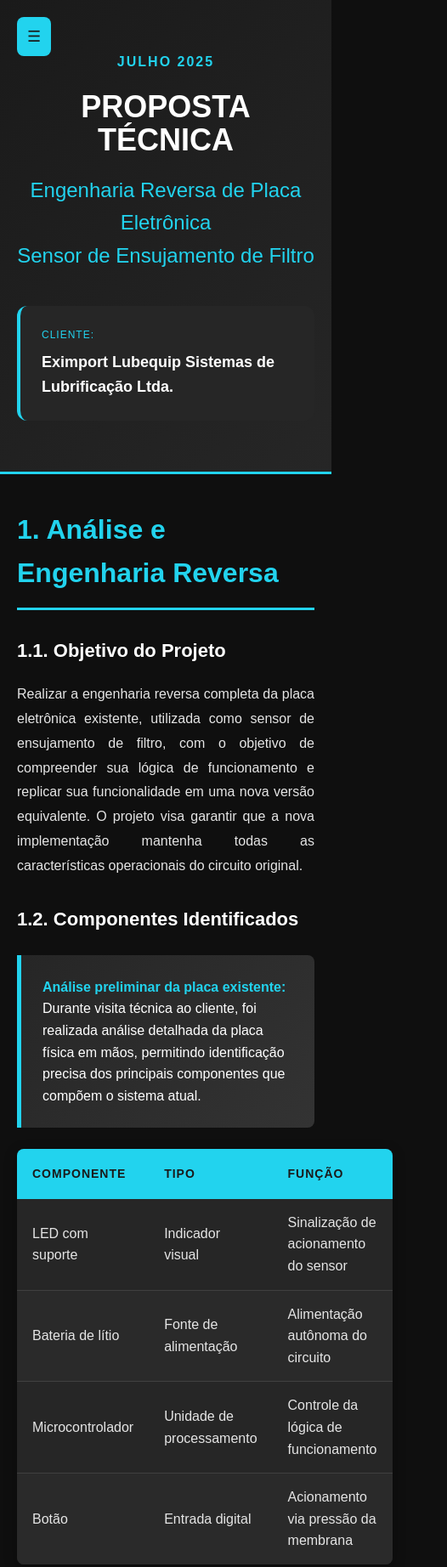
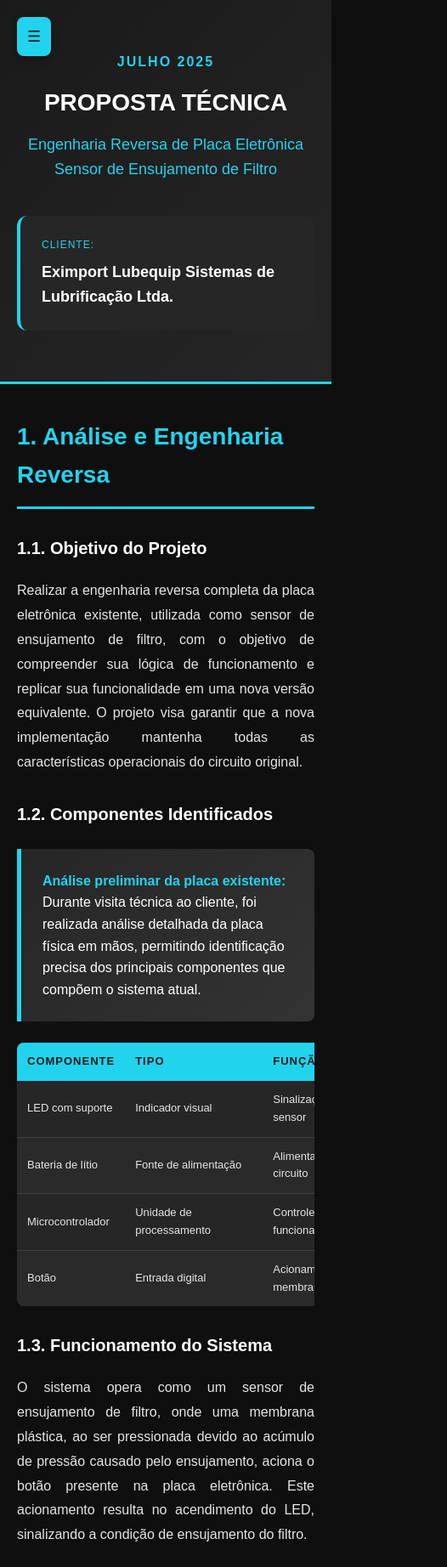
Before and after one commit to JosehL7/proposta_comercial_0002_2025, a plain HTML site: page index.html in a window 390 px wide. Shown: the top 1844 px of the page at 85% size, 526 px wide, since content can reach past the window. Drawn offline with Linux system fonts and the light colour scheme.

Commit message:
Update index.html
responsividade

```diff
--- a/index.html
+++ b/index.html
@@ -246,13 +246,21 @@
             color: #22d3ee;
         }
 
+        /* Container para tabelas responsivas */
+        .table-responsive {
+            overflow-x: auto; /* Permite rolagem horizontal */
+            -webkit-overflow-scrolling: touch; /* Rolagem suave em iOS */
+            width: 100%; /* Garante que o container ocupe a largura total */
+            margin: 25px 0; /* Ajusta a margem para o container */
+        }
+
         .specs-table {
-            width: 100%;
+            width: 100%; /* A tabela deve ocupar 100% do seu container */
+            min-width: 600px; /* Define uma largura mínima para a tabela em telas pequenas */
             border-collapse: collapse;
-            margin: 25px 0;
             background: #262626;
             border-radius: 8px;
-            overflow: hidden;
+            overflow: hidden; /* Garante que o border-radius seja aplicado */
             box-shadow: 0 4px 15px rgba(0,0,0,0.3);
         }
 
@@ -432,6 +440,12 @@
             border-radius: 8px;
             cursor: pointer;
             font-size: 18px;
+            box-shadow: 0 4px 10px rgba(0,0,0,0.3);
+            transition: transform 0.2s ease;
+        }
+
+        .menu-toggle:active {
+            transform: scale(0.95);
         }
 
         /* Responsivo */
@@ -465,6 +479,10 @@
                 font-size: 36px;
             }
 
+            .hero-subtitle {
+                font-size: 20px;
+            }
+
             .commercial-section {
                 padding: 30px 20px;
             }
@@ -477,6 +495,43 @@
             .timeline-number {
                 margin-right: 0;
                 margin-bottom: 15px;
+            }
+
+            .specs-table th,
+            .specs-table td {
+                padding: 12px; /* Reduz o padding das células da tabela */
+                font-size: 13px; /* Reduz o tamanho da fonte da tabela */
+            }
+
+            .contact-info {
+                grid-template-columns: 1fr; /* Empilha os itens de contato em uma única coluna */
+            }
+        }
+
+        @media (max-width: 480px) {
+            .hero-title {
+                font-size: 28px;
+            }
+
+            .hero-subtitle {
+                font-size: 18px;
+            }
+
+            .section-title {
+                font-size: 28px;
+            }
+
+            .subsection-title {
+                font-size: 20px;
+            }
+
+            .price-highlight {
+                font-size: 28px;
+                padding: 30px;
+            }
+
+            .specs-table {
+                min-width: 500px; /* Garante que a tabela ainda tenha uma largura mínima para rolagem */
             }
         }
 
@@ -591,6 +646,7 @@
                     <strong>Análise preliminar da placa existente:</strong> Durante visita técnica ao cliente, foi realizada análise detalhada da placa física em mãos, permitindo identificação precisa dos principais componentes que compõem o sistema atual.
                 </div>
 
+                <div class="table-responsive">
                     <table class="specs-table">
                         <thead>
                             <tr>
@@ -622,6 +678,7 @@
                             </tr>
                         </tbody>
                     </table>
+                </div>
 
                 <h3 class="subsection-title">1.3. Funcionamento do Sistema</h3>
                 <div class="text-content">
@@ -672,6 +729,7 @@
                     Com base na análise da placa original, a nova versão será desenvolvida mantendo as mesmas especificações funcionais, porém com possíveis melhorias na implementação, utilizando componentes atuais e técnicas modernas de desenvolvimento eletrônico.
                 </div>
 
+                <div class="table-responsive">
                     <table class="specs-table">
                         <thead>
                             <tr>
@@ -708,6 +766,7 @@
                             </tr>
                         </tbody>
                     </table>
+                </div>
 
                 <h3 class="subsection-title">2.2. Arquitetura do Sistema</h3>
                 <div class="text-content">
@@ -766,6 +825,7 @@
                 <h2 class="section-title">4. Entregáveis do Projeto</h2>
 
                 <h3 class="subsection-title">4.1. Documentação Técnica</h3>
+                <div class="table-responsive">
                     <table class="specs-table">
                         <thead>
                             <tr>
@@ -807,6 +867,7 @@
                             </tr>
                         </tbody>
                     </table>
+                </div>
 
                 <h3 class="subsection-title">4.2. Protótipos Funcionais</h3>
                 <div class="text-content">
@@ -827,6 +888,7 @@
                         <strong>Estimativa de Carga Horária por Etapa:</strong>
                     </div>
 
+                    <div class="table-responsive">
                         <table class="specs-table">
                             <thead>
                                 <tr>
@@ -865,6 +927,7 @@
                                 </tr>
                             </tbody>
                         </table>
+                    </div>
 
                     <div class="price-highlight">
                         Valor Total: R$ 7.450,00
```
Lines whose indentation alone changed are shown as unchanged.
